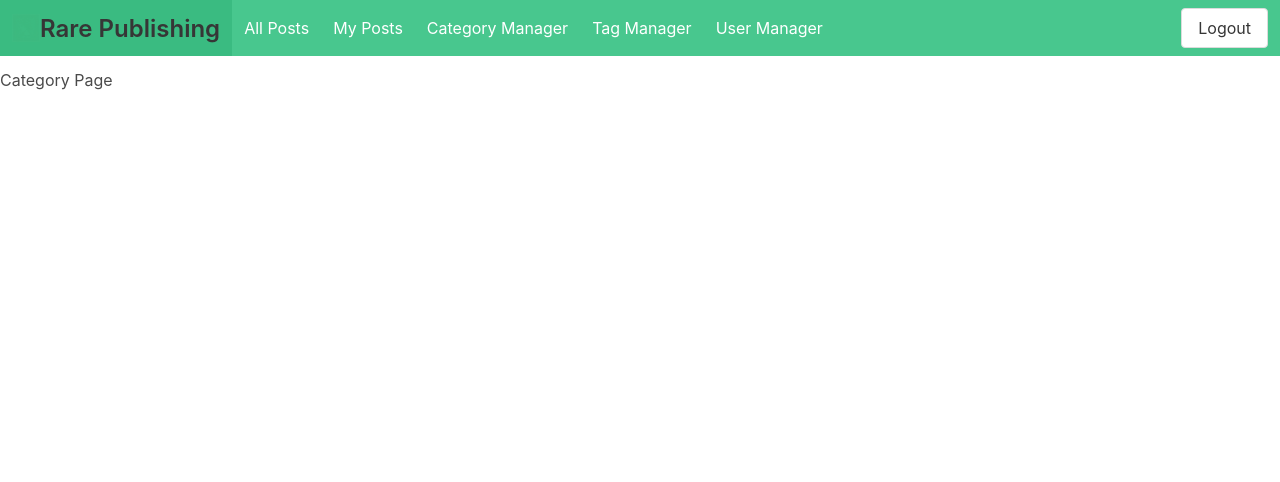
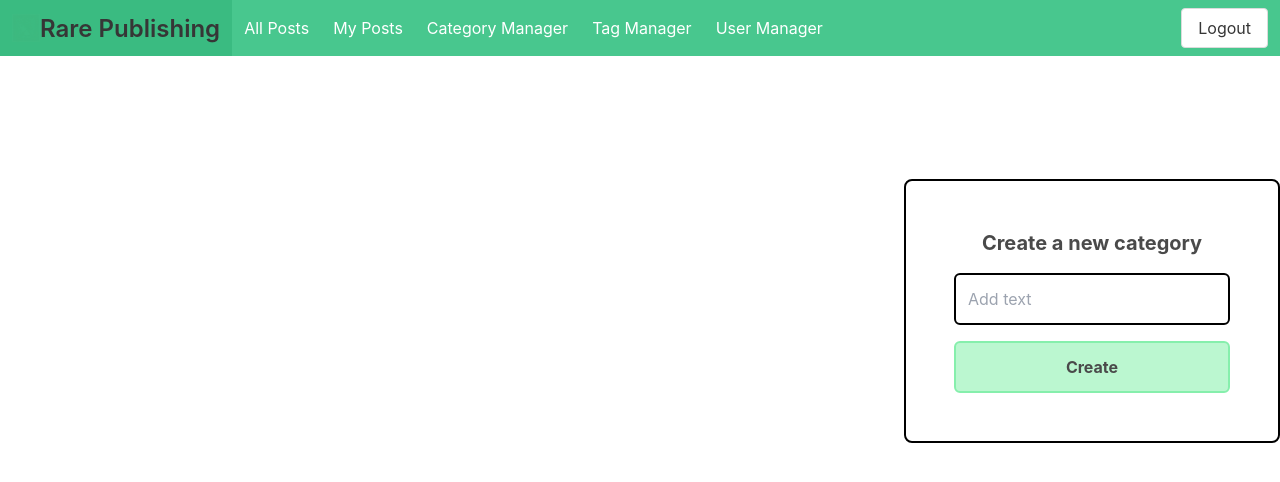
Before and after one commit to NSS-Day-Cohort-66/rare-client-dapper-pirates-1, a React app: page /categories in a window 1280 px wide. Built offline with nearby package versions, Linux system fonts and the light colour scheme; sample sign-in values are in the browser's storage.

Commit message:
see comment for details

```diff
--- a/package.json
+++ b/package.json
@@ -36,5 +36,10 @@
       "last 1 firefox version",
       "last 1 safari version"
     ]
+  },
+  "devDependencies": {
+    "autoprefixer": "^10.4.16",
+    "postcss": "^8.4.31",
+    "tailwindcss": "^3.3.5"
   }
 }
--- /dev/null
+++ b/postcss.config.js
@@ -0,0 +1,6 @@
+module.exports = {
+  plugins: {
+    tailwindcss: {},
+    autoprefixer: {},
+  },
+}
--- a/src/category/Category.js
+++ b/src/category/Category.js
@@ -1,3 +1,55 @@
+import { useState } from "react";
+import { addNewCategory } from "../services/addNewCategory";
+
 export const Category = () => {
-  return <>Category Page</>;
+  const [newCategory, setNewCategory] = useState({
+    label: "",
+  });
+
+  const handleNewCategoryInput = (e) => {
+    const categoryCopy = { ...newCategory };
+    categoryCopy[e.target.name] = e.target.value;
+    setNewCategory(categoryCopy);
+  };
+
+  const handleSaveNewCategory = (e) => {
+    e.preventDefault();
+
+    const newCategoryItem = {
+      label: newCategory.label,
+    };
+
+    addNewCategory(newCategoryItem).then(() => {
+      setNewCategory({
+        label: "",
+      });
+    });
+  };
+
+  return (
+    <div className="fixed top-1/3 right-0 p-6 border-2 border-black rounded-lg transform -translate-y-1/3">
+      <h1 className="text-xl font-bold text-center mb-4">
+        Create a new category
+      </h1>
+      <form>
+        <label>
+          <input
+            value={newCategory.label}
+            type="text"
+            name="label"
+            placeholder="Add text"
+            className="mt-2 border-2 border-black rounded-md p-3 block w-full"
+            onChange={handleNewCategoryInput}
+          />
+        </label>
+
+        <button
+          onClick={handleSaveNewCategory}
+          className="btn mt-4 bg-green-200 border-2 border-green-300 rounded-md p-3 block w-full font-semibold"
+        >
+          <span className="font-bold">Create</span>
+        </button>
+      </form>
+    </div>
+  );
 };
--- a/src/components/nav/NavBar.js
+++ b/src/components/nav/NavBar.js
@@ -43,13 +43,23 @@ export const NavBar = ({ token, setToken }) => {
 
       <div className="navbar-menu" ref={navbar}>
         <div className="navbar-start">
-        {token && (
+          {token && (
             <>
-              <Link to="/" className="navbar-item">All Posts</Link>
-              <Link to="/myposts" className="navbar-item">My Posts</Link>
-              <Link to="/category-manager" className="navbar-item">Category Manager</Link>
-              <Link to="/tag-manager" className="navbar-item">Tag Manager</Link>
-              <Link to="/user-manager" className="navbar-item">User Manager</Link>
+              <Link to="/" className="navbar-item">
+                All Posts
+              </Link>
+              <Link to="/myposts" className="navbar-item">
+                My Posts
+              </Link>
+              <Link to="/categories" className="navbar-item">
+                Category Manager
+              </Link>
+              <Link to="/tag-manager" className="navbar-item">
+                Tag Manager
+              </Link>
+              <Link to="/user-manager" className="navbar-item">
+                User Manager
+              </Link>
             </>
           )}
         </div>
--- a/src/index.css
+++ b/src/index.css
@@ -1 +1,4 @@
-@import 'bulma/css/bulma.css';
+@import "bulma/css/bulma.css";
+@tailwind base;
+@tailwind components;
+@tailwind utilities;
--- /dev/null
+++ b/src/services/addNewCategory.js
@@ -0,0 +1,10 @@
+export const addNewCategory = (category) => {
+  return fetch("http://localhost:8000/categories", {
+    method: "POST",
+    headers: {
+      Authorization: `Token ${localStorage.getItem("auth_token")}`,
+      "Content-Type": "application/json",
+    },
+    body: JSON.stringify(category),
+  });
+};
--- /dev/null
+++ b/tailwind.config.js
@@ -0,0 +1,8 @@
+/** @type {import('tailwindcss').Config} */
+export default {
+  content: ["./index.html", "./src/**/*.{js,ts,jsx,tsx}"],
+  theme: {
+    extend: {},
+  },
+  plugins: [],
+};
```
Also changed, not shown: 1 other file.
